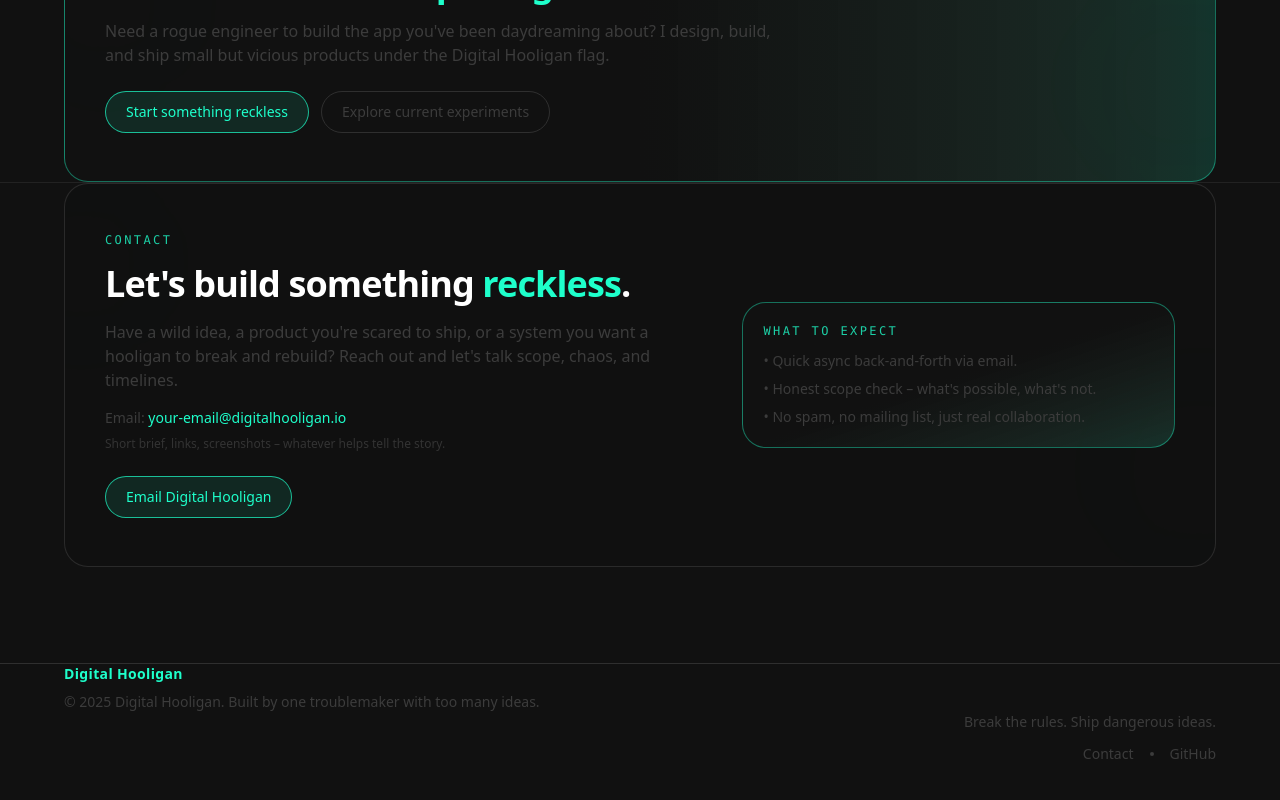
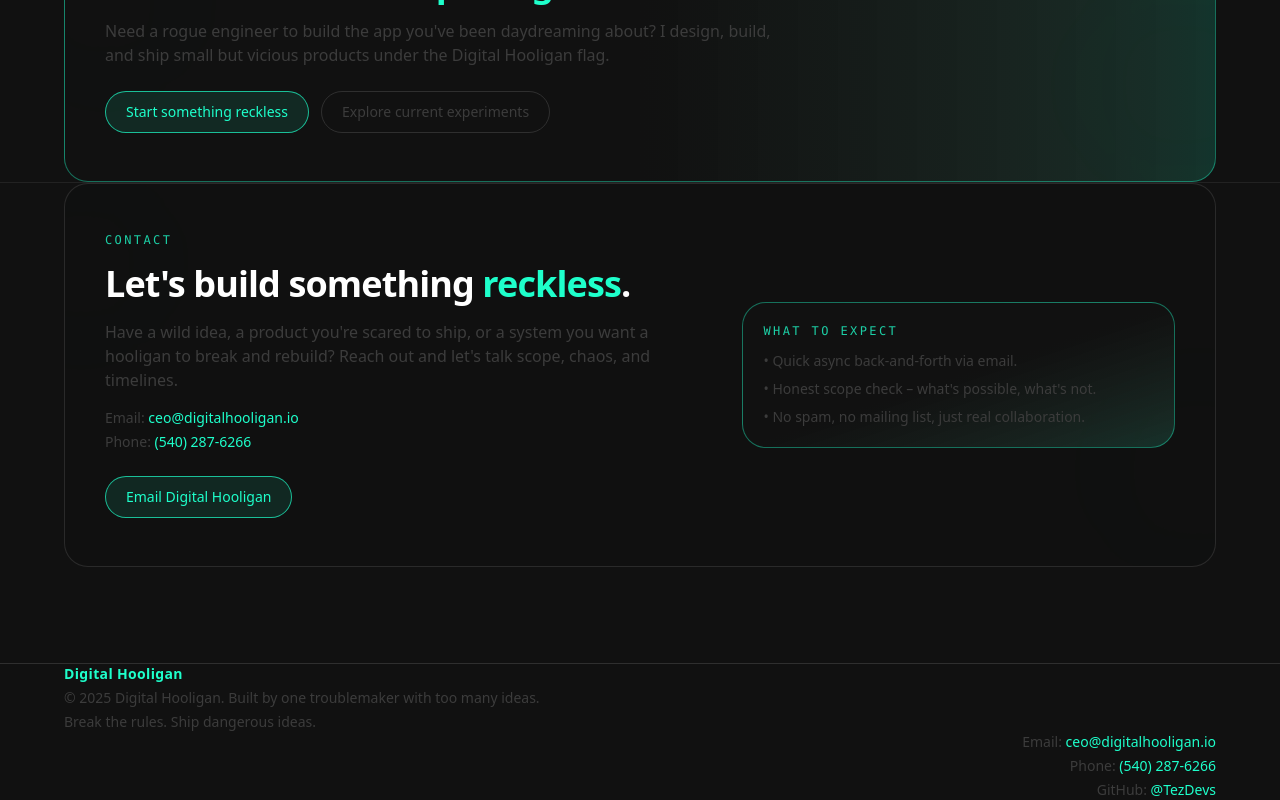
Before and after one commit to TezDevs/digital-hooligan, a Next.js app in the folder apps/digitalhooligan-web/: page / in a window 1280 px wide. Shown: the part 999-1799 px from the top of the page. Before the commit the page ends 1763 px from the top, so only its background shows below. Built offline with nearby package versions, Linux system fonts and the light colour scheme.

Commit message:
Add real contact info and clean up footer layout

```diff
--- a/apps/digitalhooligan-web/components/layout/Footer.tsx
+++ b/apps/digitalhooligan-web/components/layout/Footer.tsx
@@ -1,45 +1,56 @@
 import Container from "./Container";
 
+const CURRENT_YEAR = new Date().getFullYear();
+
 export default function Footer() {
-    const year = new Date().getFullYear();
-
     return (
         <footer className="mt-24 border-t border-dh-street-gray/70 bg-dh-black/95">
-            <Container className="flex flex-col gap-8 py-10 md:flex-row md:items-center md:justify-between">
-                {/* Left side: brand + copyright */}
-                <div className="space-y-2">
+            <Container className="flex flex-col gap-6 py-8 md:flex-row md:items-center md:justify-between">
+                {/* Left: brand + tagline */}
+                <div className="space-y-1">
                     <p className="text-sm font-semibold tracking-wide text-dh-electric-mint">
                         Digital Hooligan
                     </p>
                     <p className="text-xs md:text-sm text-dh-street-gray">
-                        © {year} Digital Hooligan. Built by one troublemaker with too many
-                        ideas.
+                        © {CURRENT_YEAR} Digital Hooligan. Built by one troublemaker with
+                        too many ideas.
+                    </p>
+                    <p className="text-xs md:text-sm text-dh-street-gray">
+                        Break the rules. Ship dangerous ideas.
                     </p>
                 </div>
 
-                {/* Right side: tagline + links */}
-                <div className="space-y-3 text-xs md:text-sm text-dh-street-gray md:text-right">
-                    <p>Break the rules. Ship dangerous ideas.</p>
-
-                    <div className="flex flex-wrap items-center gap-4 md:justify-end">
+                {/* Right: contact info */}
+                <div className="space-y-1 text-xs md:text-sm text-dh-street-gray md:text-right">
+                    <p>
+                        Email:{" "}
                         <a
-                            href="mailto:your-email@digitalhooligan.io"
-                            className="hover:text-dh-electric-mint transition"
+                            href="mailto:ceo@digitalhooligan.io"
+                            className="text-dh-electric-mint hover:underline"
                         >
-                            Contact
+                            ceo@digitalhooligan.io
                         </a>
-
-                        <span className="hidden h-1 w-1 rounded-full bg-dh-street-gray md:inline-block" />
-
+                    </p>
+                    <p>
+                        Phone:{" "}
+                        <a
+                            href="tel:+15402876266"
+                            className="text-dh-electric-mint hover:underline"
+                        >
+                            (540) 287-6266
+                        </a>
+                    </p>
+                    <p>
+                        GitHub:{" "}
                         <a
                             href="https://github.com/TezDevs"
                             target="_blank"
                             rel="noreferrer"
-                            className="hover:text-dh-electric-mint transition"
+                            className="text-dh-electric-mint hover:underline"
                         >
-                            GitHub
+                            @TezDevs
                         </a>
-                    </div>
+                    </p>
                 </div>
             </Container>
         </footer>
--- a/apps/digitalhooligan-web/components/sections/Contact.tsx
+++ b/apps/digitalhooligan-web/components/sections/Contact.tsx
@@ -24,24 +24,30 @@ export default function Contact() {
                         talk scope, chaos, and timelines.
                     </p>
 
-                    <div className="space-y-2 text-sm text-dh-street-gray">
+                    <div className="space-y-1 text-sm text-dh-street-gray">
                         <p>
                             Email:{" "}
                             <a
-                                href="mailto:your-email@digitalhooligan.io"
+                                href="mailto:ceo@digitalhooligan.io"
                                 className="text-dh-electric-mint hover:underline"
                             >
-                                your-email@digitalhooligan.io
+                                ceo@digitalhooligan.io
                             </a>
                         </p>
-                        <p className="text-xs text-dh-street-gray/80">
-                            Short brief, links, screenshots – whatever helps tell the story.
+                        <p>
+                            Phone:{" "}
+                            <a
+                                href="tel:+15402876266"
+                                className="text-dh-electric-mint hover:underline"
+                            >
+                                (540) 287-6266
+                            </a>
                         </p>
                     </div>
 
                     <div className="pt-2">
                         <Link
-                            href="mailto:your-email@digitalhooligan.io"
+                            href="mailto:ceo@digitalhooligan.io"
                             className="inline-flex items-center justify-center rounded-full border border-dh-electric-mint/70 bg-dh-electric-mint/10 px-5 py-2.5 text-sm font-medium text-dh-electric-mint hover:bg-dh-electric-mint hover:text-dh-black transition"
                         >
                             Email Digital Hooligan
```
